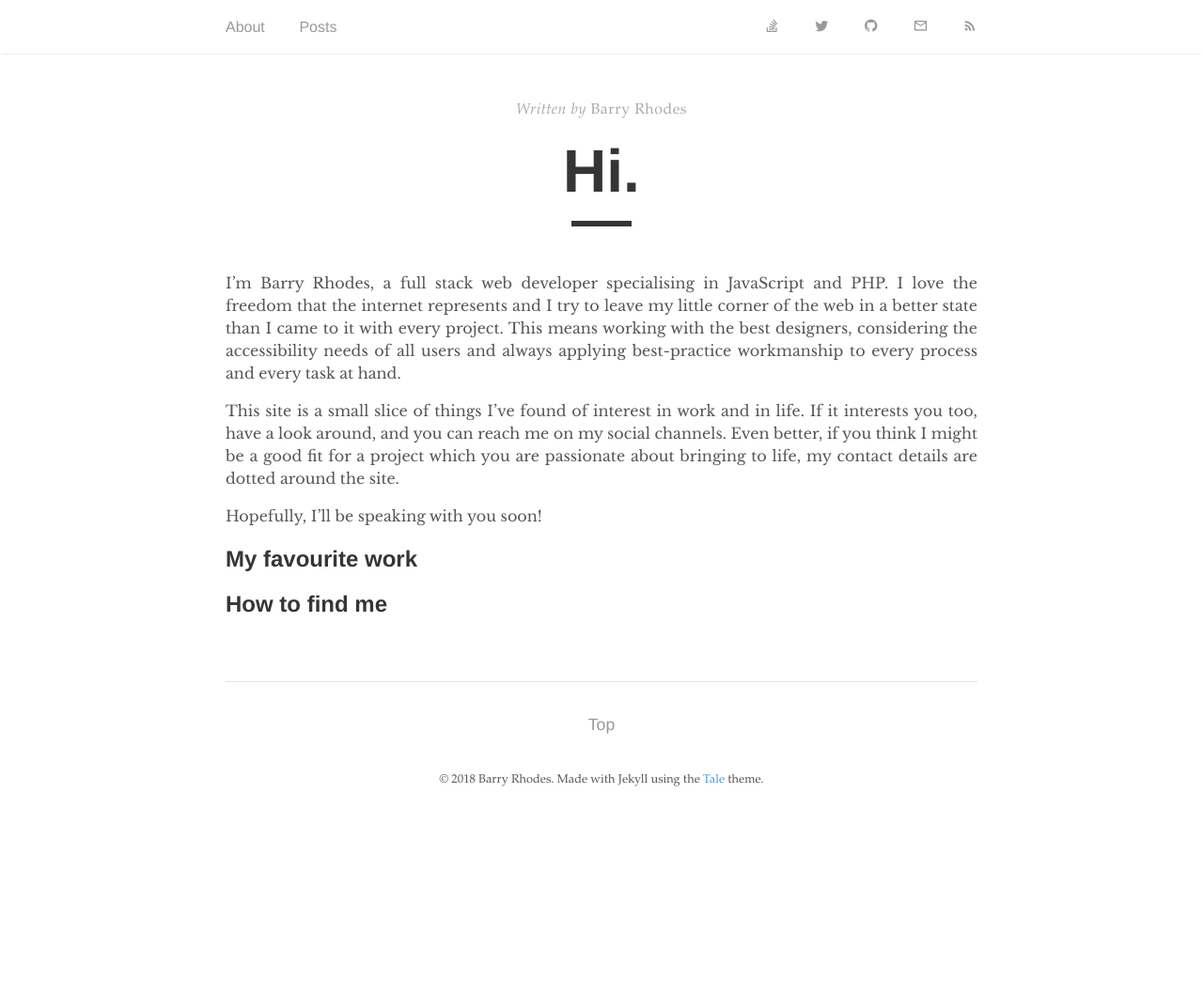
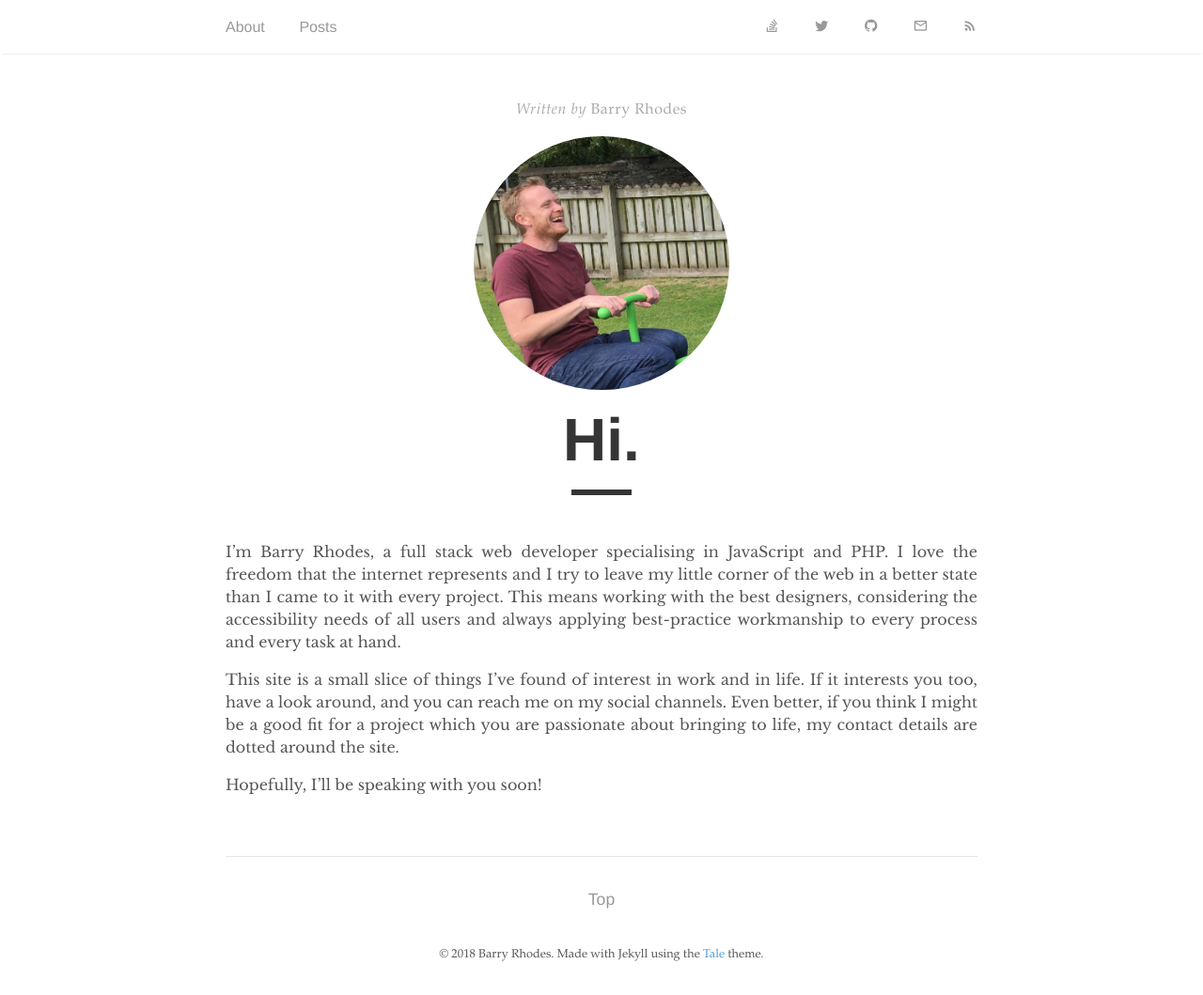
Before and after one commit to bjrhodes/bjrhodes.github.io, a Jekyll site: the page built from index.md, in a window 1280 px wide. Shown: the whole page at 94% size. Built offline with Jekyll 4.4.1, drawn with Linux system fonts in a browser that asks for light colours; some web fonts are replaced; before the commit the page ends 900 px from its top, so only the background shows below that.

Commit message:
added a picture

```diff
--- a/_layouts/post.html
+++ b/_layouts/post.html
@@ -17,6 +17,10 @@ layout: default
     {% endif %}
   </div>
 
+  {% if page.featured_image %}
+    <div class="featured-image"><img src="{{ page.featured_image }}" alt="{{ page.featured_image_alt }}"></div>
+  {% endif %}
+
   <h1 class="post-title">{{ page.title }}</h1>
   <div class="post-line"></div>
 
--- a/_sass/tale/_layout.scss
+++ b/_sass/tale/_layout.scss
@@ -11,6 +11,12 @@ footer,
   margin: 0 auto;
   max-width: 800px;
   width: 80%;
+}
+
+.featured-image img {
+  max-height: 270px;
+  border-radius: 50%;
+  margin: 1rem auto;
 }
 
 .nav {
--- a/index.md
+++ b/index.md
@@ -3,14 +3,15 @@ layout: post
 title: "Hi."
 author: "Barry Rhodes"
 permalink: /
+featured_image: /assets/me.jpg
+featured_image_alt: Barry on a seesaw
 ---
-
 I'm Barry Rhodes, a full stack web developer specialising in JavaScript and PHP. I love the freedom that the internet represents and I try to leave my little corner of the web in a better state than I came to it with every project. This means working with the best designers, considering the accessibility needs of all users and always applying best-practice workmanship to every process and every task at hand.
 
 This site is a small slice of things I've found of interest in work and in life. If it interests you too, have a look around, and you can reach me on my social channels. Even better, if you think I might be a good fit for a project which you are passionate about bringing to life, my contact details are dotted around the site.
 
 Hopefully, I'll be speaking with you soon!
 
-## My favourite work
+<!-- ## My favourite work -->
 
-## How to find me
+<!-- ## How to find me -->
```
Also changed, not shown: assets/me.jpg (added).
